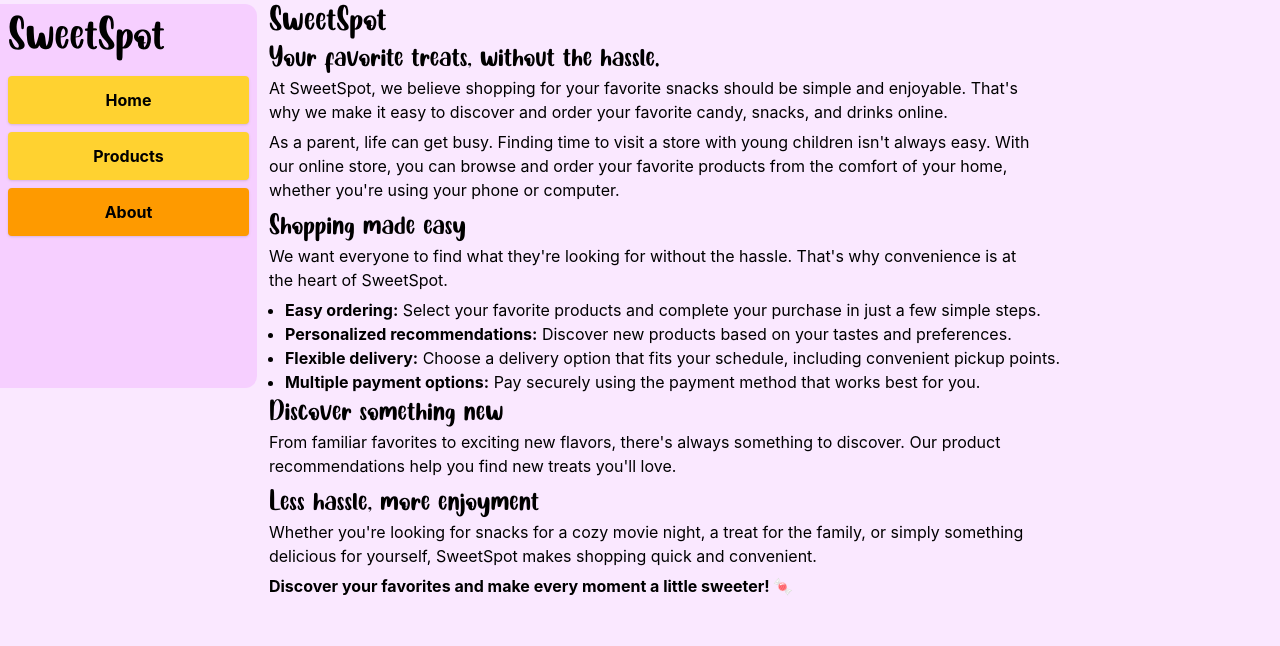
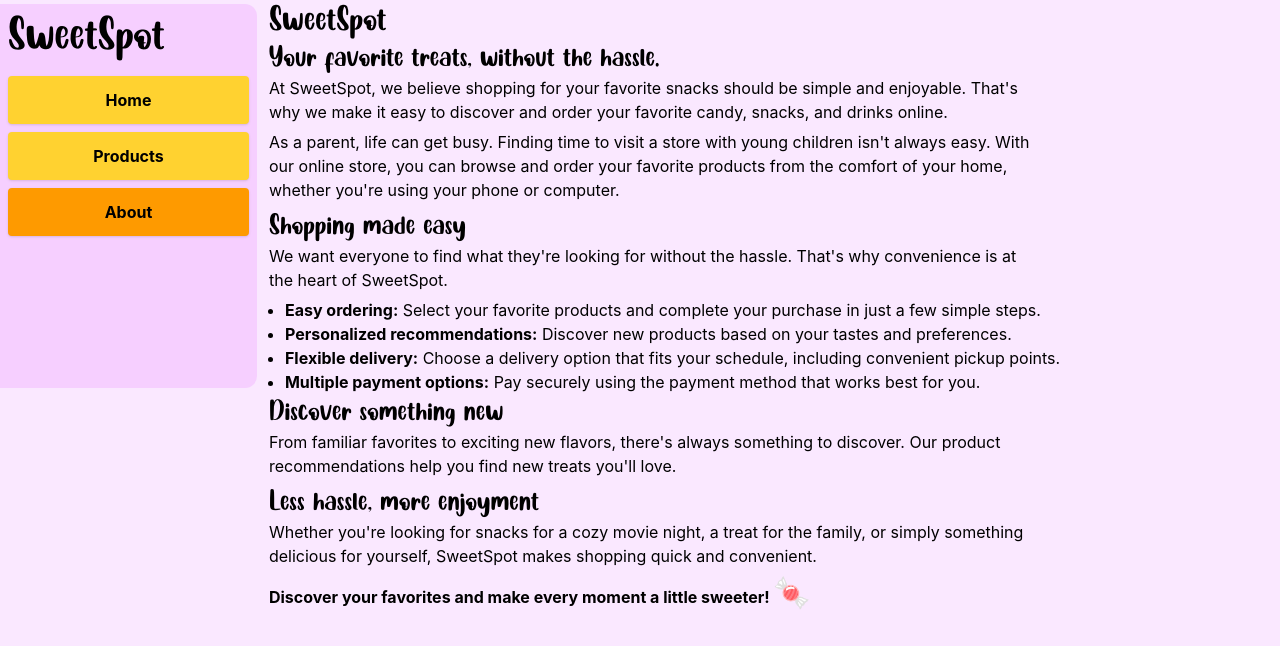
Before and after one commit to Arczius/demo-candyshop, a SvelteKit app: page /about in a window 1280 px wide. Shown: the top 646 px of the page. Built offline with nearby package versions, Linux system fonts and the light colour scheme.

Commit message:
made the candy emoji slightly bigger

```diff
--- a/src/routes/about/+page.svelte
+++ b/src/routes/about/+page.svelte
@@ -63,6 +63,6 @@ const list = [
         Whether you're looking for snacks for a cozy movie night, a treat for the family, or simply something delicious for yourself, SweetSpot makes shopping quick and convenient.
     </Paragraph>
 
-    <b>Discover your favorites and make every moment a little sweeter! 🍬</b>
+    <b>Discover your favorites and make every moment a little sweeter! <span class="text-3xl">🍬</span></b>
 
 </main>
```
